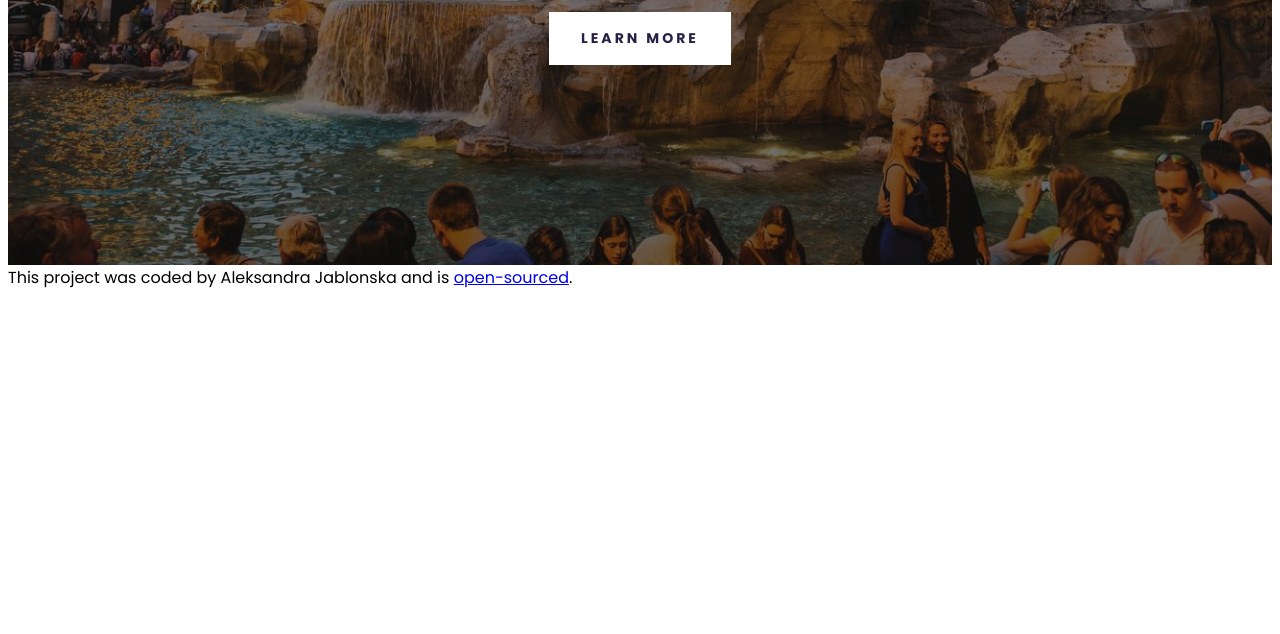
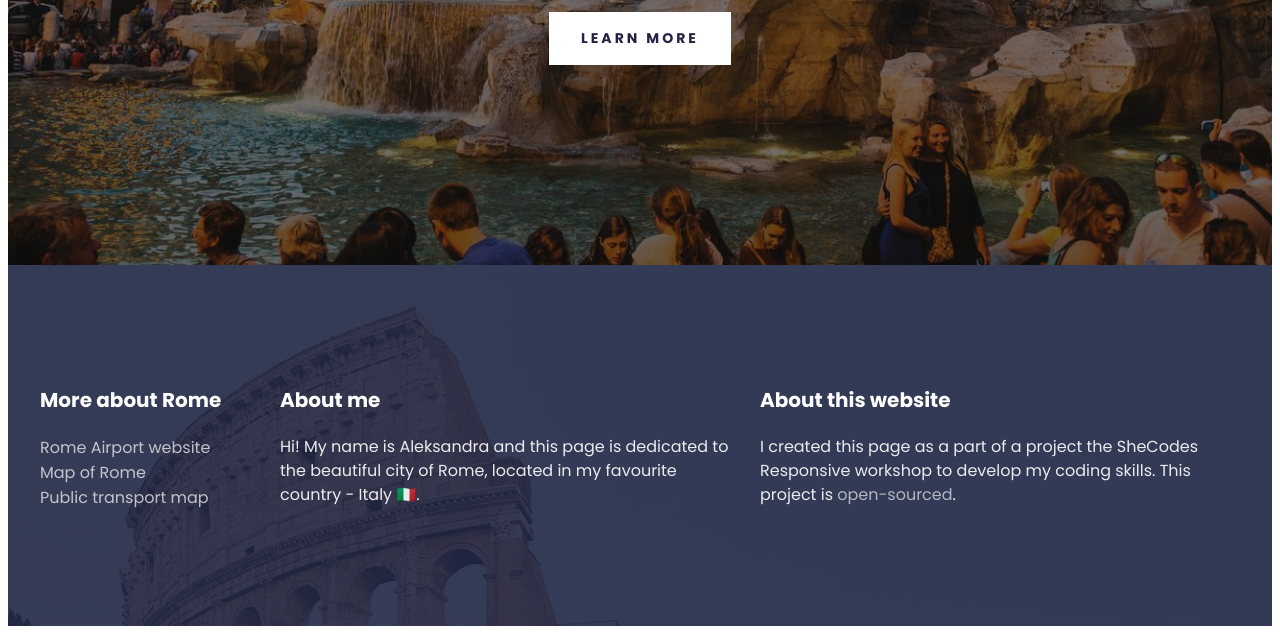
Before and after one commit to aleksandra-gab/rome-project, a plain HTML site: page index.html in a window 1280 px wide. Shown: the part 480-1114 px from the top of the page. Before the commit the page ends 800 px from the top, so only its background shows below. Drawn offline with Linux system fonts and the light colour scheme.

Commit message:
Added the footer

```diff
--- a/index.html
+++ b/index.html
@@ -22,10 +22,53 @@
         <a href="#more">Learn More</a>
       </header>
       <footer>
-        This project was coded by Aleksandra Jablonska and is
-        <a href="https://github.com/aleksandra-gab/rome-project" target="_blank"
-          >open-sourced</a
-        >.
+        <section class="grid">
+          <div>
+            <h3>More about Rome</h3>
+
+            <ul>
+              <li>
+                <a
+                  href="https://www.adr.it/web/aeroporti-di-roma-en"
+                  target="_blank"
+                  >Rome Airport website</a
+                >
+              </li>
+              <li>
+                <a href="https://goo.gl/maps/5fDgeic2VfjzcT3A8" target="_blank"
+                  >Map of Rome</a
+                >
+              </li>
+              <li>
+                <a
+                  href="https://www.atac.roma.it/en/utility/maps"
+                  target="_blank"
+                  >Public transport map</a
+                >
+              </li>
+            </ul>
+          </div>
+          <div>
+            <h3>About me</h3>
+            <p>
+              Hi! My name is Aleksandra and this page is dedicated to the
+              beautiful city of Rome, located in my favourite country - Italy
+              🇮🇹.
+            </p>
+          </div>
+          <div>
+            <h3>About this website</h3>
+            <p>
+              I created this page as a part of a project the SheCodes Responsive
+              workshop to develop my coding skills. This project is
+              <a
+                href="https://github.com/aleksandra-gab/rome-project"
+                target="_blank"
+                >open-sourced</a
+              >.
+            </p>
+          </div>
+        </section>
       </footer>
     </div>
   </body>
--- a/src/styles.css
+++ b/src/styles.css
@@ -4,7 +4,7 @@ body {
 
 header {
   background-image: linear-gradient(rgba(0, 0, 0, 0.4), rgba(0, 0, 0, 0.6)),
-    url("../images/img-1.jpeg");
+    url("../images/rome-header.jpeg");
   background-repeat: no-repeat;
   background-size: cover;
   color: white;
@@ -49,12 +49,68 @@ header a {
   margin-top: 32px;
 }
 
+footer {
+  background-image: linear-gradient(
+      rgba(32, 39, 68, 0.9),
+      rgba(32, 39, 68, 0.9)
+    ),
+    url("../images/rome-footer.jpeg");
+  color: white;
+  background-repeat: no-repeat;
+  background-size: cover;
+  padding: 100px 0;
+}
+
+footer h3 {
+  font-weight: 700;
+  font-size: 20px;
+  line-height: 30px;
+}
+
+footer p {
+  font-weight: 400;
+  font-size: 16px;
+  line-height: 24px;
+  opacity: 0.9;
+  margin-right: 20px;
+}
+
+footer ul {
+  padding: 0;
+}
+
+footer li {
+  list-style: none;
+  margin: 0;
+  padding: 0;
+}
+
+footer a {
+  color: white;
+  opacity: 0.7;
+  text-decoration: none;
+}
+
+section {
+  max-width: 1200px;
+  margin: 0 auto;
+}
+
 .container {
   max-width: 1400px;
   margin: 0 auto;
 }
 
-@media (max-width: 900px) {
+.grid {
+  display: grid;
+  grid-template-columns: 1fr 2fr 2fr;
+}
+
+.github-link {
+  margin-left: 100px;
+}
+
+@media (max-width: 960px) {
   header {
     padding: 60px 0;
   }
```
Also changed, not shown: images/rome-footer.jpeg (added), images/rome-header.jpeg (renamed from images/img-1.jpeg), 1 other file.
